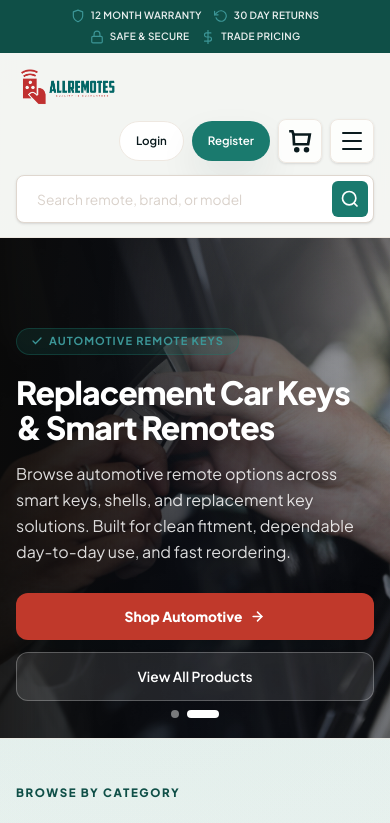
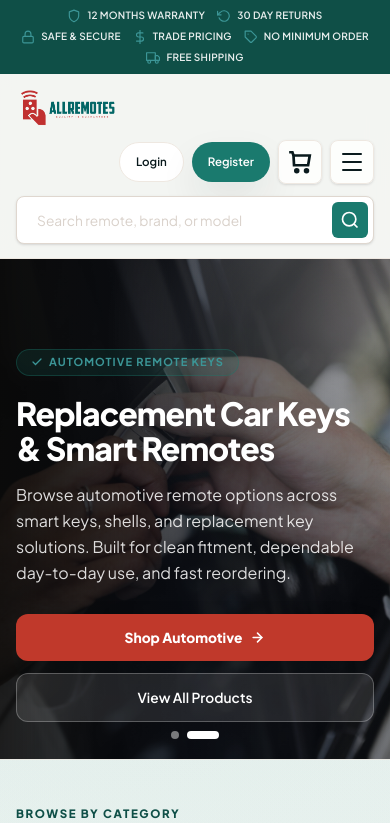
Before and after one commit to RemoteKing-Interns/allremotes, a Next.js app: page / in a window 390 px wide. Shown: the top 823 px of the page. Built offline with nearby package versions, Linux system fonts and the light colour scheme; no server answers.

Commit message:
top bar fixes

```diff
--- a/src/components/header/TopInfoBar.js
+++ b/src/components/header/TopInfoBar.js
@@ -4,36 +4,90 @@ import React from "react";
 
 const TOP_BAR_ICONS = {
   WARRANTY: (
-    <svg width="14" height="14" viewBox="0 0 24 24" fill="none" stroke="currentColor" strokeWidth="2" strokeLinecap="round" strokeLinejoin="round">
+    <svg
+      width="14"
+      height="14"
+      viewBox="0 0 24 24"
+      fill="none"
+      stroke="currentColor"
+      strokeWidth="2"
+      strokeLinecap="round"
+      strokeLinejoin="round"
+    >
       <path d="M12 22s8-4 8-10V5l-8-3-8 3v7c0 6 8 10 8 10z" />
     </svg>
   ),
   RETURNS: (
-    <svg width="14" height="14" viewBox="0 0 24 24" fill="none" stroke="currentColor" strokeWidth="2" strokeLinecap="round" strokeLinejoin="round">
+    <svg
+      width="14"
+      height="14"
+      viewBox="0 0 24 24"
+      fill="none"
+      stroke="currentColor"
+      strokeWidth="2"
+      strokeLinecap="round"
+      strokeLinejoin="round"
+    >
       <polyline points="1 4 1 10 7 10" />
       <path d="M3.51 15a9 9 0 1 0 2.13-9.36L1 10" />
     </svg>
   ),
   SAFE: (
-    <svg width="14" height="14" viewBox="0 0 24 24" fill="none" stroke="currentColor" strokeWidth="2" strokeLinecap="round" strokeLinejoin="round">
+    <svg
+      width="14"
+      height="14"
+      viewBox="0 0 24 24"
+      fill="none"
+      stroke="currentColor"
+      strokeWidth="2"
+      strokeLinecap="round"
+      strokeLinejoin="round"
+    >
       <rect x="3" y="11" width="18" height="11" rx="2" ry="2" />
       <path d="M7 11V7a5 5 0 0 1 10 0v4" />
     </svg>
   ),
   SECURE: (
-    <svg width="14" height="14" viewBox="0 0 24 24" fill="none" stroke="currentColor" strokeWidth="2" strokeLinecap="round" strokeLinejoin="round">
+    <svg
+      width="14"
+      height="14"
+      viewBox="0 0 24 24"
+      fill="none"
+      stroke="currentColor"
+      strokeWidth="2"
+      strokeLinecap="round"
+      strokeLinejoin="round"
+    >
       <rect x="3" y="11" width="18" height="11" rx="2" ry="2" />
       <path d="M7 11V7a5 5 0 0 1 10 0v4" />
     </svg>
   ),
   TRADE: (
-    <svg width="14" height="14" viewBox="0 0 24 24" fill="none" stroke="currentColor" strokeWidth="2" strokeLinecap="round" strokeLinejoin="round">
+    <svg
+      width="14"
+      height="14"
+      viewBox="0 0 24 24"
+      fill="none"
+      stroke="currentColor"
+      strokeWidth="2"
+      strokeLinecap="round"
+      strokeLinejoin="round"
+    >
       <line x1="12" y1="1" x2="12" y2="23" />
       <path d="M17 5H9.5a3.5 3.5 0 0 0 0 7h5a3.5 3.5 0 0 1 0 7H6" />
     </svg>
   ),
   SHIPPING: (
-    <svg width="14" height="14" viewBox="0 0 24 24" fill="none" stroke="currentColor" strokeWidth="2" strokeLinecap="round" strokeLinejoin="round">
+    <svg
+      width="14"
+      height="14"
+      viewBox="0 0 24 24"
+      fill="none"
+      stroke="currentColor"
+      strokeWidth="2"
+      strokeLinecap="round"
+      strokeLinejoin="round"
+    >
       <rect x="1" y="3" width="15" height="13" />
       <polygon points="16 8 20 8 23 11 23 16 16 16 16 8" />
       <circle cx="5.5" cy="18.5" r="2.5" />
@@ -41,12 +95,45 @@ const TOP_BAR_ICONS = {
     </svg>
   ),
   PRICING: (
-    <svg width="14" height="14" viewBox="0 0 24 24" fill="none" stroke="currentColor" strokeWidth="2" strokeLinecap="round" strokeLinejoin="round">
+    <svg
+      width="14"
+      height="14"
+      viewBox="0 0 24 24"
+      fill="none"
+      stroke="currentColor"
+      strokeWidth="2"
+      strokeLinecap="round"
+      strokeLinejoin="round"
+    >
+      <path d="M20.59 13.41l-7.17 7.17a2 2 0 0 1-2.83 0L2 12V2h10l8.59 8.59a2 2 0 0 1 0 2.82z" />
+      <line x1="7" y1="7" x2="7.01" y2="7" />
+    </svg>
+  ),
+  MINIMUM: (
+    <svg
+      width="14"
+      height="14"
+      viewBox="0 0 24 24"
+      fill="none"
+      stroke="currentColor"
+      strokeWidth="2"
+      strokeLinecap="round"
+      strokeLinejoin="round"
+    >
       <path d="M20.59 13.41l-7.17 7.17a2 2 0 0 1-2.83 0L2 12V2h10l8.59 8.59a2 2 0 0 1 0 2.82z" />
       <line x1="7" y1="7" x2="7.01" y2="7" />
     </svg>
   ),
 };
+
+const STATIC_TOP_BAR_ITEMS = [
+  "12 MONTHS WARRANTY",
+  "30 DAY RETURNS",
+  "SAFE & SECURE",
+  "TRADE PRICING",
+  "NO MINIMUM ORDER",
+  "FREE SHIPPING",
+];
 
 const getIconForText = (text) => {
   const upper = (text || "").toUpperCase();
@@ -54,20 +141,28 @@ const getIconForText = (text) => {
     if (upper.includes(keyword)) return icon;
   }
   return (
-    <svg width="14" height="14" viewBox="0 0 24 24" fill="none" stroke="currentColor" strokeWidth="2" strokeLinecap="round" strokeLinejoin="round">
+    <svg
+      width="14"
+      height="14"
+      viewBox="0 0 24 24"
+      fill="none"
+      stroke="currentColor"
+      strokeWidth="2"
+      strokeLinecap="round"
+      strokeLinejoin="round"
+    >
       <polyline points="20 6 9 17 4 12" />
     </svg>
   );
 };
 
-const TopInfoBar = ({ promotions }) => {
-  const items = promotions?.topInfoBar?.items || [];
-  if (!promotions?.topInfoBar?.enabled || items.length === 0) return null;
+const TopInfoBar = () => {
+  const items = STATIC_TOP_BAR_ITEMS;
 
   return (
     <div className="border-b border-accent-dark/50 bg-accent-dark">
       <div className="container">
-        <div className="flex flex-wrap items-center justify-center gap-x-3 gap-y-1.5 py-2 text-center text-[10px] font-semibold uppercase tracking-wide text-white/90 sm:gap-x-6 sm:text-[11px]">
+        <div className="flex flex-wrap items-center justify-center gap-y-1.5 py-2 text-center text-[10px] font-semibold uppercase tracking-wide text-white/90 [column-gap:clamp(0.75rem,2.6vw,2.25rem)] sm:text-[11px]">
           {items.map((text, idx) => (
             <span
               key={`${idx}-${text}`}
--- a/src/context/StoreContext.js
+++ b/src/context/StoreContext.js
@@ -48,7 +48,14 @@ const defaultHomeContent = {
 const defaultPromotions = {
   topInfoBar: {
     enabled: true,
-    items: ["12 MONTH WARRANTY", "30 DAY RETURNS", "SAFE & SECURE", "TRADE PRICING"],
+    items: [
+      "12 MONTH WARRANTY",
+      "30 DAY RETURNS",
+      "SAFE & SECURE",
+      "TRADE PRICING",
+      "NO MINIMUM ORDER",
+      "FREE SHIPPING",
+    ],
   },
   offers: {
     categories: [
```
Also changed, not shown: 1 other file (tests, documents, lock files or other folders).
